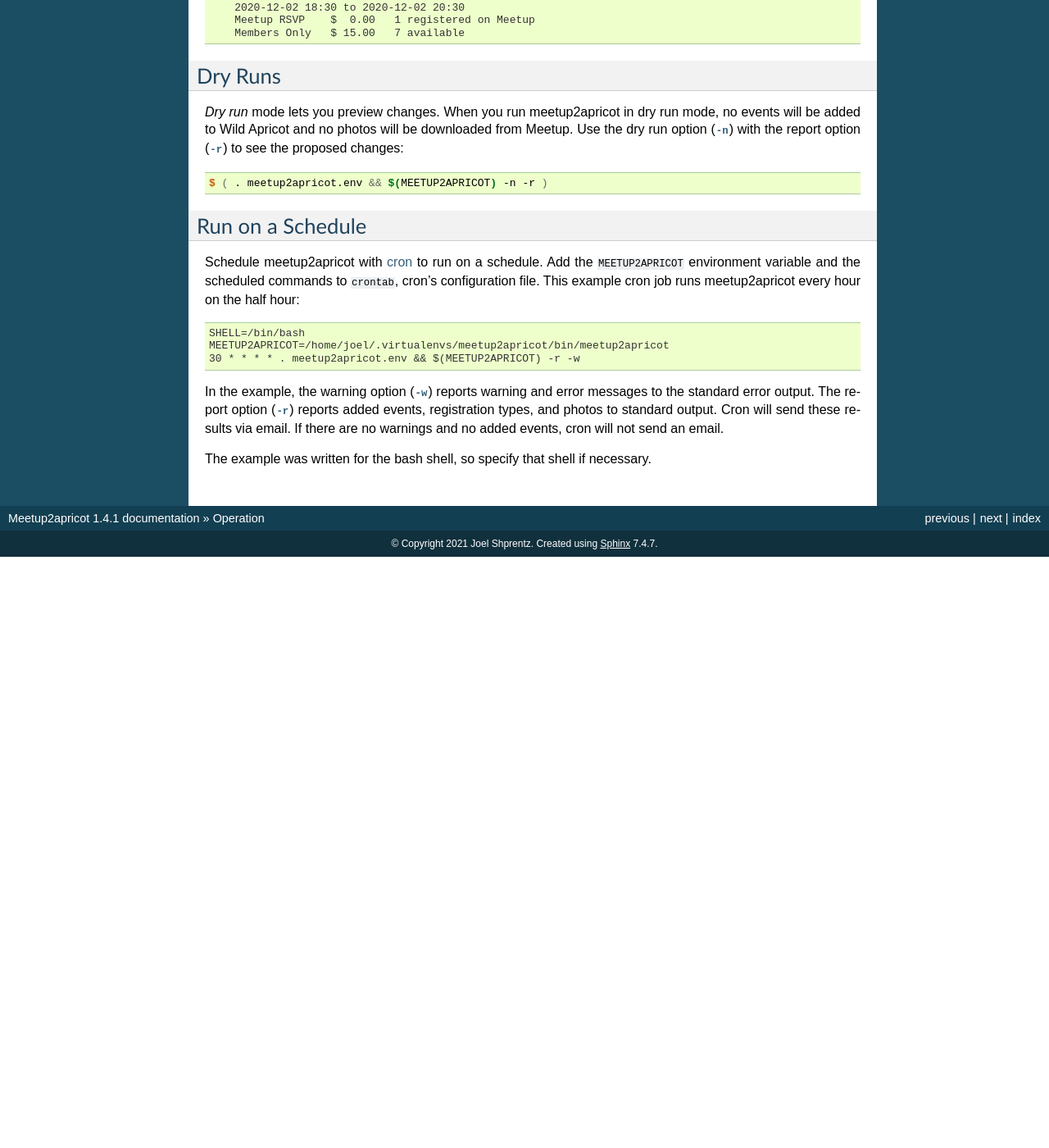
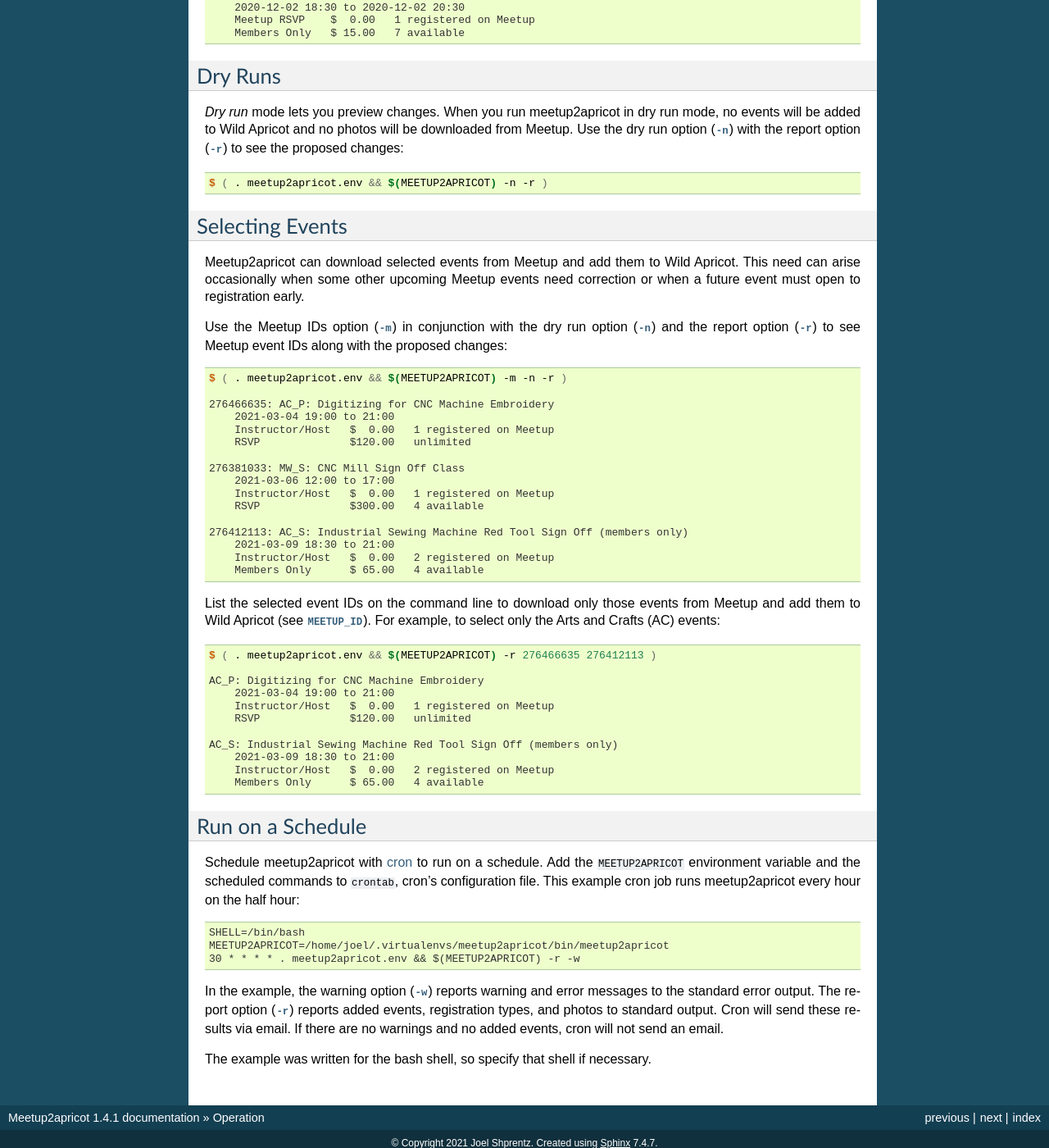
Before and after one commit to nova-labs/meetup2apricot, a Sphinx documentation site: the page built from docs/user-manual/operation.rst, in a window 1280 px wide and 1400 px high, scrolled down 1035 px. Shown: the whole window at 82% size. Built offline with Sphinx 7.4.7, drawn with Linux system fonts in a browser that asks for light colours; before the commit the page ends 1714 px from its top, so only the background shows below that.

Commit message:
Document event selection.

```diff
--- a/HISTORY.rst
+++ b/HISTORY.rst
@@ -12,8 +12,10 @@
 Recent History
 ~~~~~~~~~~~~~~
 
-.. Next Release
-.. ------------------
+Next Release
+------------------
+
+* Select Meetup events to download by listing their IDs on the command line.
 
 1.4.1 (2021-02-11)
 ------------------
--- a/docs/user-manual/operation.rst
+++ b/docs/user-manual/operation.rst
@@ -78,6 +78,55 @@
 
     $ ( . meetup2apricot.env && $(MEETUP2APRICOT) -n -r )
 
+
+Selecting Events
+----------------
+
+Meetup2apricot can download selected events from Meetup and add them to Wild
+Apricot.
+This need can arise occasionally when some other upcoming Meetup events need
+correction or when a future event must open to registration early.
+
+Use the Meetup IDs option (:option:`-m <meetup2apricot -m>`)
+in conjunction with the dry run option (:option:`-n <meetup2apricot -n>`)
+and the report option (:option:`-r <meetup2apricot -r>`)
+to see Meetup event IDs along with the proposed changes::
+
+    $ ( . meetup2apricot.env && $(MEETUP2APRICOT) -m -n -r )
+
+    276466635: AC_P: Digitizing for CNC Machine Embroidery
+        2021-03-04 19:00 to 21:00
+        Instructor/Host   $  0.00   1 registered on Meetup
+        RSVP              $120.00   unlimited
+
+    276381033: MW_S: CNC Mill Sign Off Class
+        2021-03-06 12:00 to 17:00
+        Instructor/Host   $  0.00   1 registered on Meetup
+        RSVP              $300.00   4 available
+
+    276412113: AC_S: Industrial Sewing Machine Red Tool Sign Off (members only)
+        2021-03-09 18:30 to 21:00
+        Instructor/Host   $  0.00   2 registered on Meetup
+        Members Only      $ 65.00   4 available
+
+List the selected event IDs on the command line to download only those events
+from Meetup and add them to Wild Apricot
+(see :option:`MEETUP_ID <meetup2apricot MEETUP_ID>`).
+For example, to select only the Arts and Crafts (AC) events::
+
+    $ ( . meetup2apricot.env && $(MEETUP2APRICOT) -r 276466635 276412113 )
+
+    AC_P: Digitizing for CNC Machine Embroidery
+        2021-03-04 19:00 to 21:00
+        Instructor/Host   $  0.00   1 registered on Meetup
+        RSVP              $120.00   unlimited
+
+    AC_S: Industrial Sewing Machine Red Tool Sign Off (members only)
+        2021-03-09 18:30 to 21:00
+        Instructor/Host   $  0.00   2 registered on Meetup
+        Members Only      $ 65.00   4 available
+
+
 Run on a Schedule
 -----------------
 
```
Also changed, not shown: docs/man/meetup2apricot.rst (+7 -1 lines).
